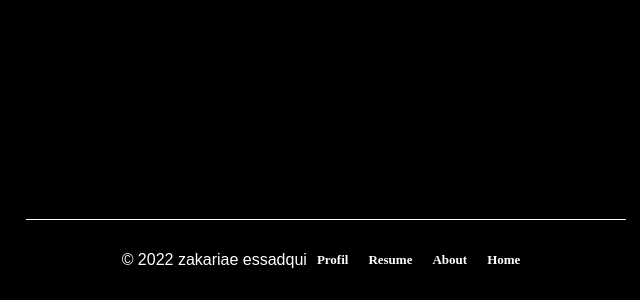
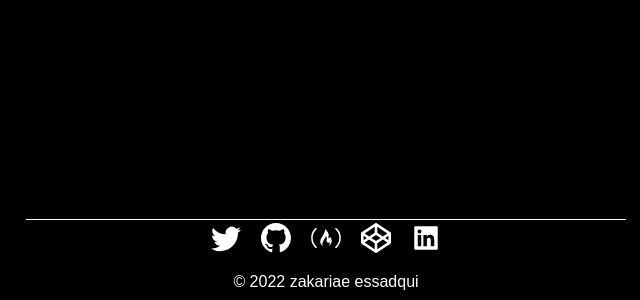
Before and after one commit to Enstientt/MyPortfolio, a React (Create React App) app: page /MyPortfolio/MyResume in a window 1280 px wide. Shown: the part 713-1013 px from the top of the page, without its empty margins (314-954 px from the left). Built offline with nearby package versions, Linux system fonts and the light colour scheme; a web font is replaced by a local one.

Commit message:
last home commit

```diff
--- a/src/components/Footer.js
+++ b/src/components/Footer.js
@@ -3,16 +3,22 @@ import { useContext } from "react";
 import { ThemeContext } from "./data";
 import { FooterContainer, P1 } from "./Footer.styled";
 import { Button } from "./Header.styled";
+import {BsGithub, BsTwitter} from 'react-icons/bs'
+import {FaCodepen, FaFreeCodeCamp} from 'react-icons/fa'
+import {AiFillLinkedin} from 'react-icons/ai'
 
 const Footer = () => {
 	const theme=useContext(ThemeContext);
 return (
 	<FooterContainer theme={theme.theme}>
-		<Button value={theme.theme} to="MyPortfolio/"><b>Home</b></Button>
-        <Button value={theme.theme} to="MyPortfolio/AbouteMe"><b>About</b></Button>
-        <Button value={theme.theme} to="MyPortfolio/MyResume" ><b>Resume</b></Button>
-        <Button value={theme.theme} to="MyPortfolio/MyIntranet"><b>Profil </b></Button>
-		<p style={{color:theme.theme.text}}> © 2022 zakariae essadqui </p>
+	<div style={{marginTop:"3px",display:"flex",width:"100%", flexDirection:"row",flexWrap:"wrap",justifyContent:"center", columnGap:"20px"}}>
+	<a href="https://twitter.com/zakaria96114630" target="_blank"><BsTwitter style={{color:theme.theme.text, fontSize:"30px"}} /></a>
+	<a href="https://github.com/Enstientt" target="_blank"><BsGithub style={{color:theme.theme.text,fontSize:"30px"}} /></a>
+	<a href="https://www.freecodecamp.org/enstientt" target="_blank"><FaFreeCodeCamp style={{color:theme.theme.text,fontSize:"30px"}} /></a>
+	<a href="https://codepen.io/enstientt" target="_blank"><FaCodepen style={{color:theme.theme.text,fontSize:"30px"}} /></a>
+	<a href="https://www.linkedin.com/in/zakariae-e-180260225/" target="_blank"><AiFillLinkedin style={{color:theme.theme.text,fontSize:"30px"}} /></a>
+	</div>
+		<p style={{color:theme.theme.text, flexDirection:""}}>© 2022 zakariae essadqui </p>
 	</FooterContainer>
 )
 };
--- a/src/components/Footer.styled.js
+++ b/src/components/Footer.styled.js
@@ -6,10 +6,9 @@ height:10vh;
 border: 0.1px solid ${props=>props.theme.text};
 display: flex;
 flex-wrap: wrap;
-flex-direction: row-reverse;
+flex-direction: row;
 align-items: center;
 justify-content: center;
-text-decoration: underline;
 border-left: none;
 border-right: none;
 border-bottom:none;
--- a/src/components/ImageSlider.styled.js
+++ b/src/components/ImageSlider.styled.js
@@ -2,31 +2,23 @@ import styled from "styled-components";
 import {VscChevronLeft, VscChevronRight,VscCircleOutline} from 'react-icons/vsc'
 
 export const ImageContainer = styled.div`
-height: fit-content;
-width:fit-content; ;
+height: 320px;
+width:90%;
 display: flex;
-flex-flow: row wrap;
+flex-flow: column wrap;
 justify-content: center;
 align-items: center;
 border-radius: 5%;
 row-gap: 10px;
-opacity:${props=>props.value.background ==='dark'?'0.7':'1'};
+background-image: url(${props=>props.src});
+background-size: cover;
+background-position: center;
+${props=>props.value?'background:rgba(0,0,0,1);':1};
 overflow: hidden;
 @media screen and (max-width :500px ) {
     width: 100vw;
     height: 30vh;
     row-gap: 0px;
-}
-`;
-export const Image = styled.img`
-height:300px;
-width: 490px;
-border-radius: 0%;
-${props=>props.text?'opacity:0.1;':1};
-border-radius: 5%;
-@media screen and (max-width :500px ) {
-    width: 100%;
-    height: 30vh;
 }
 `;
 export const SlideContainer = styled.div`
@@ -42,18 +34,24 @@ border-top: 0.1px solid ${props=>props.value.text==='white'?'grey':'grey'};
 
 `
 export const Arrow = styled(VscChevronLeft)`
-transform: translate(-50%,-50%);
 font-size: 45px;
-z-index:1;
-color: ${(props)=> props.value.text};
+align-self: flex-start;
+position: absolute;
+color: ${props=>props.value.text};
 cursor: pointer;
+@media screen and (max-width :500px ) {
+    display: none;
+}
 `;
 export const ArrowRight = styled(VscChevronRight)`
-transform: translate(-50%,-50%);
 font-size: 45px;
-color: ${(props)=> props.value.text};
-z-index:1;
+color: ${props=>props.value.text};
+align-self: flex-end;
+position: absolute;
 cursor: pointer;
+@media screen and (max-width :500px ) {
+    display: none;
+}
 `;
  export const DoteCont = styled.div`
  display: ${props=>!props.display?'flex':'none'};
@@ -81,26 +79,22 @@ cursor: pointer;
  width: 100%;
  opacity: 0;
  transition: 1s ease;
- ${props=>props.value?'opacity:1;transition-duration:1s;transform:scale(1.08)':1};
  `
 export const TextContainer = styled.div`
-height: 80%;
-width: 70%;
-position: absolute;
-max-height: 70%;
-top:50%;
-left:50%;
-transform: translate(-50%,-50%);
+width: 80vw;
+height: 10vh;
+position: relative;
+left: 50%;
+transform: translateX(-50%);
+border: 1px solid white;
 @media screen and (max-width :500px ) {
-    height:fit-content;
-    width: fit-content;
 }
 `
 export const Title = styled.h1`
 text-align: center;
 color:${(props)=> props.value.text};
 font-family: 'Permanent Marker', cursive;
-${props=>props.text?'transform:scale(1.2); transition:all 1s ease-in-out;opacity:1':'opacity:0;'}
+${props=>props.text?'transform:scale(1.1); transition:all 1s ease-in-out;opacity:1':'opacity:0;'}
 @media screen and (max-width :500px ) {
     font-size: 5px !important;
 }
@@ -111,7 +105,7 @@ text-align: center;
 font-size: medium;
 color:${(props)=>props.value.text};
 font-family: 'Permanent Marker', cursive;
-${props=>props.text?'transform:scale(1.2); transition:all 1s ease-in-out;opacity:1':'opacity:0'};
+${props=>props.text===true?'transform:scale(1.1); transition:all 1s ease-in-out;opacity:1':'opacity:0'};
 text-rendering: optimizeSpeed;
 @media screen and (max-width :500px ) {
     font-size: 8px;
@@ -131,3 +125,12 @@ row-gap: 2rem;
     row-gap: 1rem;
 }
 `
+
+export const SlidCon=styled.div`
+width:100%;
+display:flex;
+flex-direction:column;
+flex-wrap:wrap;
+align-items:center;
+justify-content:center;
+`
--- a/src/components/app.css
+++ b/src/components/app.css
@@ -3,5 +3,4 @@ body{
     text-align:center;
     word-spacing: 1px;
     box-sizing: border-box;
-
 }
--- a/src/components/data.js
+++ b/src/components/data.js
@@ -36,7 +36,7 @@ export const ThemeContext = React.createContext(themes.darkTheme);
 ]
 
 export const parcour=[
-  {url:"https://i.f1g.fr/media/eidos/805x453_crop/2021/02/05/XVM701f7d7e-5b36-11eb-9ad1-c52cc1cea18c.jpg", parcoure:"2015-2017: I start my journey at the Higher School Preparatory Classes :two years of  intensive courses on math and physics and enginnering science ",desc:"https://en.wikipedia.org/wiki/Classe_pr%C3%A9paratoire_aux_grandes_%C3%A9coles#:~:text=The%20classes%20pr%C3%A9paratoires%20aux%20grandes,French%20post%2Dsecondary%20education%20system.",name:"CPGE"},
-  {url:"https://i1.hespress.com/wp-content/uploads/2021/03/Institut-national-de-statistique-et-d-economie-appliquee.jpg", parcoure:"2017-2020 : I begun my career as a statistical student enginner at The National Institute of Statistics and Applied Economics (INSEA)",desc:"https://en.wikipedia.org/wiki/National_Institute_of_Statistics_and_Applied_Economics",name:"INSEA"},
+  {url:"https://i1.hespress.com/wp-content/uploads/2021/03/Institut-national-de-statistique-et-d-economie-appliquee.jpg", parcoure:"2017-2020 : I began my career as a statistical student enginner at The National Institute of Statistics and Applied Economics (INSEA)",desc:"https://en.wikipedia.org/wiki/National_Institute_of_Statistics_and_Applied_Economics",name:"INSEA"},
+  {url:"https://i.f1g.fr/media/eidos/805x453_crop/2021/02/05/XVM701f7d7e-5b36-11eb-9ad1-c52cc1cea18c.jpg", parcoure:"2015-2017: I started my journey at the Higher School Preparatory Classes :two years of  intensive courses on math and physics and engineering science ",desc:"https://en.wikipedia.org/wiki/Classe_pr%C3%A9paratoire_aux_grandes_%C3%A9coles#:~:text=The%20classes%20pr%C3%A9paratoires%20aux%20grandes,French%20post%2Dsecondary%20education%20system.",name:"CPGE"},
   {url:"https://i.ytimg.com/vi/-qo0aC0koPw/maxresdefault.jpg", parcoure:"2021-until now: I started an exciting journey at 1337 IT school (42 network) for mor3 info about the school check the link below",desc:"https://1337.ma/en/",name:"1337"}
 ]
```
Also changed, not shown: src/components/ImageSlider.js (+11 -20 lines).
